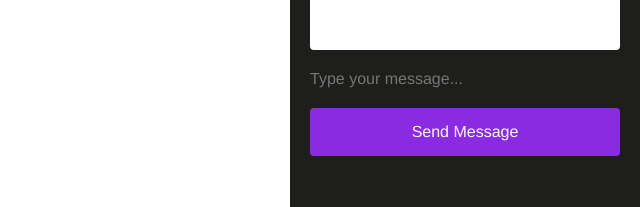
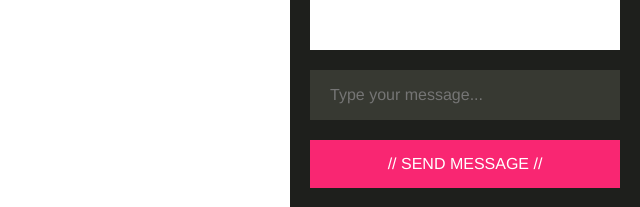
Before and after one commit to aLoneWitness/scriptstream, a Vue app: page / in a window 1280 px wide. Shown: the part 590-797 px from the top of the page, without its empty margins (640-1280 px from the left). Built offline with nearby package versions, Linux system fonts and the light colour scheme; the HTML template or start-up script is replaced by a standard one.

Commit message:
Aestethic update to chatbar

```diff
--- a/src/components/Chatbar.vue
+++ b/src/components/Chatbar.vue
@@ -1,10 +1,11 @@
 <template>
   <div class="sidenav">
     <div class="messages" >
-
     </div>
-		<input type="text" id="input" placeholder="Type your message..." v-model="newMessage">
-		<button v-on:click="onMessageSend()">Send Message</button>
+    <div class="inputcontainer">
+      <input type="text" id="input" placeholder="Type your message..." v-model="newMessage">
+    </div>
+		<button v-on:click="onMessageSend()">// SEND MESSAGE //</button>
 		<p id="presence"></p>
 		<div id="output"></div>
   </div>
@@ -47,7 +48,7 @@ export default {
 }
 button {
   position: relative;
-  background-color: blueviolet;
+  background-color: #f92672;
   border: none;
   padding: 15px 32px;
   text-align: center;
@@ -61,19 +62,21 @@ button {
   bottom: 0;
   align-self: center;
   margin: 20px 20px 20px 20px;
-  border-radius: 4px;
 }
 #input {
+  background-color: hsl(80, 6%, 21%);
+  height: 50px;
   width: 310px;
   text-align: left;
   color: white;
+  padding-left: 20px;
 }
+
 .messages {
   height: 75vh;
   width: 310px;
   align-self: center;
   background-color: white;
   margin: 20px 2px 20px 20px;
-  border-radius: 4px;
 }
 </style>
```
